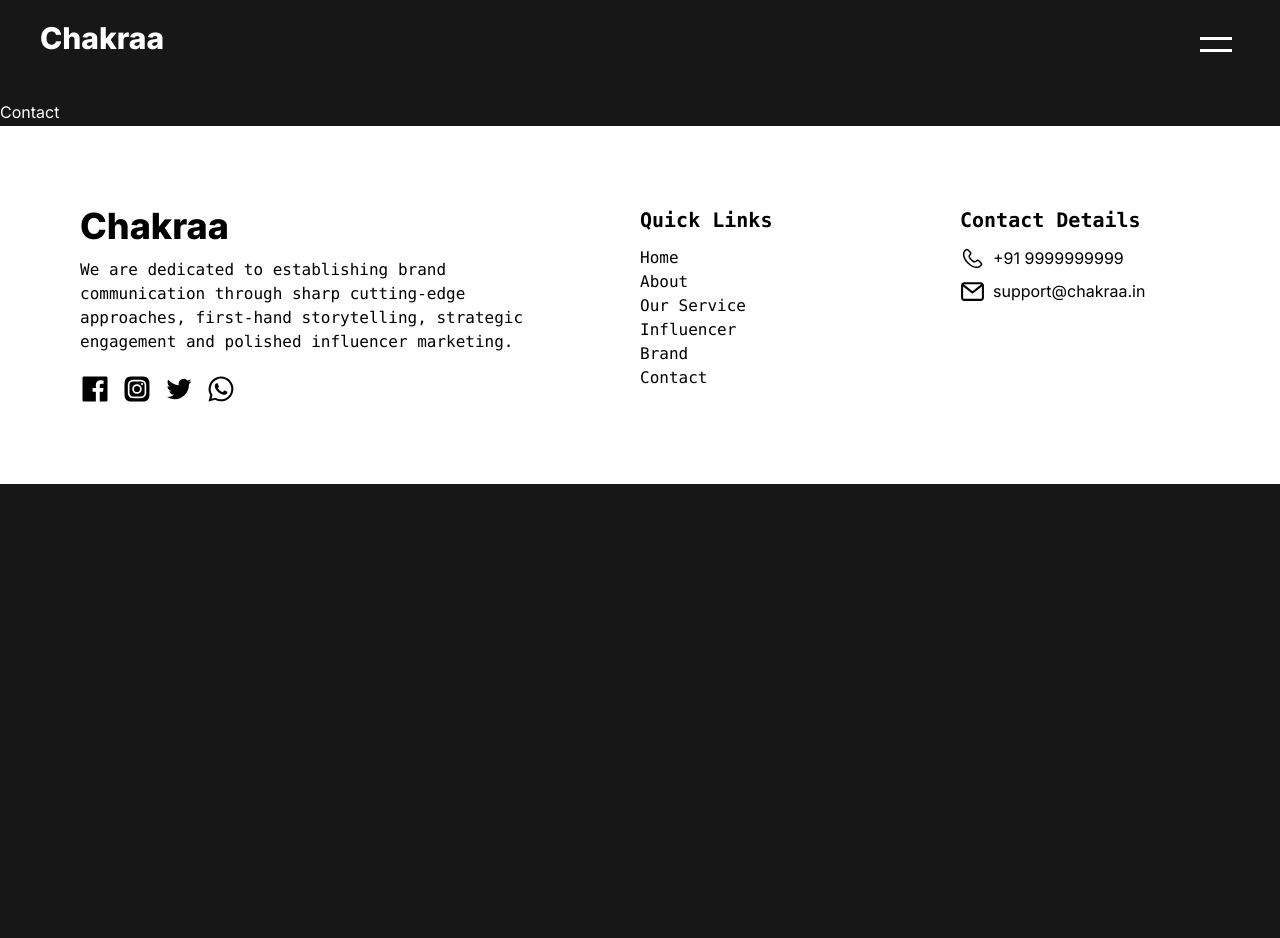
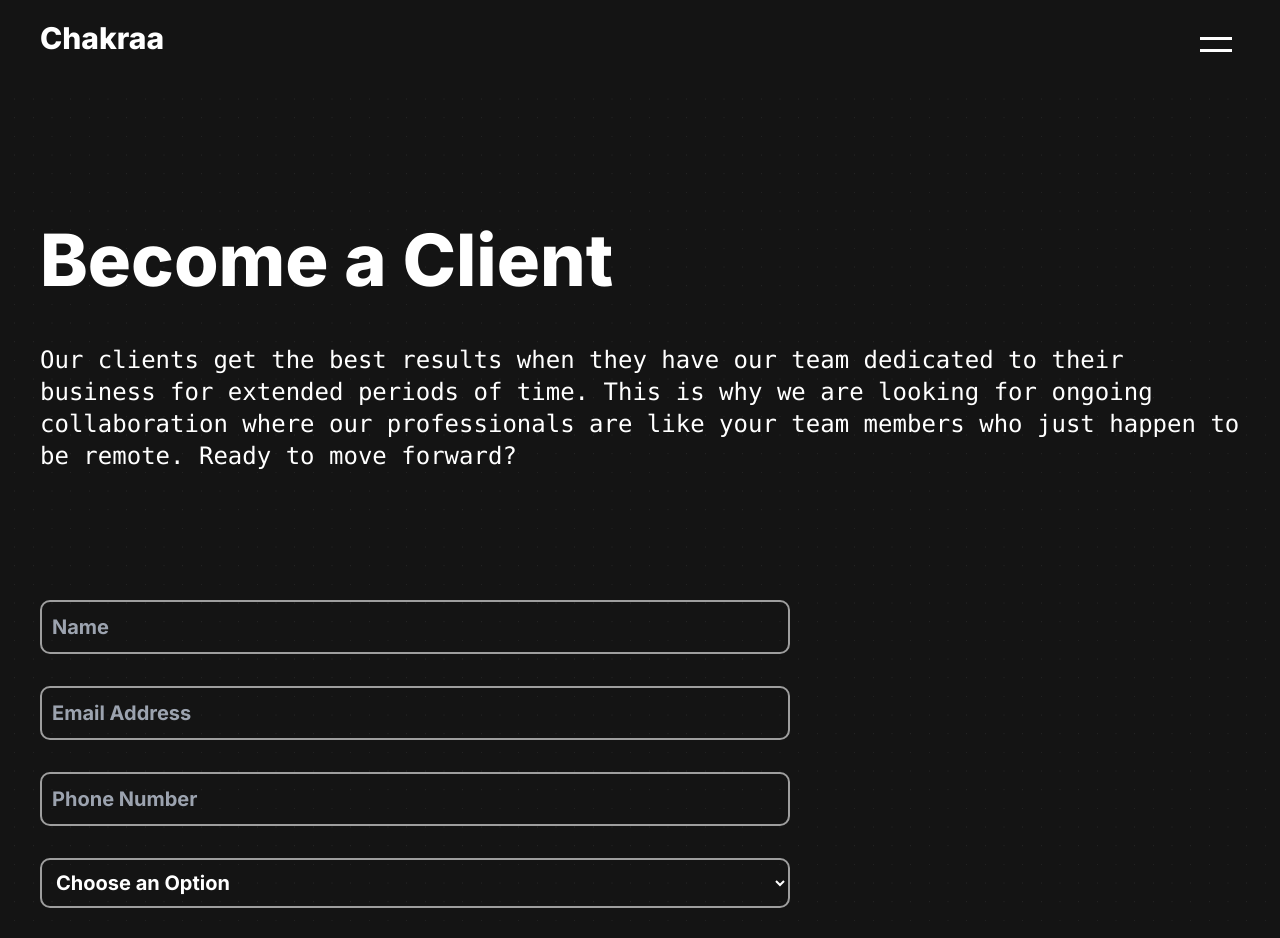
Before and after one commit to gdhyani/chakraa, a Next.js app: page /contact in a window 1280 px wide. Shown: the top 938 px of the page. Before the commit the page ends 800 px from the top, so only its background shows below. Built offline with nearby package versions, Linux system fonts and the light colour scheme.

Commit message:
contact page

```diff
--- /dev/null
+++ b/src/app/contact/contact.css
@@ -0,0 +1,28 @@
+input {
+    background-color: transparent;
+    border: 2px solid #9e9e9e;
+    border-radius: 10px;
+    padding: 10px;
+    font-size: 20px;
+    outline: none;
+    max-width: 750px;
+    font-weight: 700;
+}
+select {
+    background-color: transparent;
+    border: 2px solid #9e9e9e;
+    border-radius: 10px;
+    padding: 10px;
+    font-size: 20px;
+    outline: none;
+    max-width: 750px;
+    font-weight: 700;
+}
+select * {
+    background-color: #171717;
+    font-size: 20px;
+    display: flex;
+    outline: none !important;
+    max-width: 750px;
+    border: none !important;
+}
--- a/src/app/contact/page.js
+++ b/src/app/contact/page.js
@@ -1,5 +1,67 @@
-export default function Contact () {
-    return(
-        <main>Contact</main>
-    )
+"use client";
+
+import { useState } from "react";
+import "./contact.css";
+export default function Contact() {
+    const [formData, setFormData] = useState({
+        name: "",
+        email: "",
+        type: "",
+        phone: "",
+    });
+    return (
+        <main>
+            <section className="">
+                <div className="pt-20 mx-10 my-36">
+                    <h1 className="text-7xl font-extrabold">Become a Client</h1>
+                    <h1 className="text-lg sm:text-2xl font-light font-mono mt-12">
+                        Our clients get the best results when they have our team
+                        dedicated to their business for extended periods of
+                        time. This is why we are looking for ongoing
+                        collaboration where our professionals are like your team
+                        members who just happen to be remote. Ready to move
+                        forward?
+                    </h1>
+                    <form method="POST" id="contactForm" className="flex flex-col gap-8 mt-32">
+                        <input
+                            name="name"
+                            placeholder="Name"
+                            className="input"
+                            type="text"
+                            onChange={(ev) => {
+                                console.log(ev.target.value);
+                            }}
+                        />
+                        <input
+                            name="name"
+                            placeholder="Email Address"
+                            type="email"
+                            className=""
+                            onChange={(ev) => {
+                                console.log(ev.target.value);
+                            }}
+                        />
+                        <input
+                            name="name"
+                            placeholder="Phone Number"
+                            type="text"
+                            className=""
+                            onChange={(ev) => {
+                                console.log(ev.target.value);
+                            }}
+                        />
+                        <select name="type" form="contactForm" required>
+                        <option value="" hidden>Choose an Option</option>
+
+                            <option value="Client">Client</option>
+                            <option value="Influencer">Influencer</option>
+                            <option value="Other">Other</option>
+                        </select>
+                        <button className="px-5 py-2 w-max border-2 hover:border-transparent hover:bg-redishpink border-redishpink bg-transparent rounded-xl" type="submit" onClick={()=>{submitForm}}>Get in Touch</button>
+
+                    </form>
+                </div>
+            </section>
+        </main>
+    );
 }
--- a/src/app/globals.css
+++ b/src/app/globals.css
@@ -3,9 +3,16 @@
 @tailwind utilities;
 /* #ff6016 */
 body {
-    background: #171717;
+    background: #141414;
     color: white;
+    /* color: #9e9e9e; */
+    /* block:#1a1a1a */
+
     scroll-behavior: smooth;
+    background-image: url("../../public/background.svg");
+    background-position: center center;
+    background-repeat: no-repeat;
+    background-size: cover;
     /* position: relative;
     min-height: 100vh;
     padding-bottom:300px; */
--- a/src/app/navbar.js
+++ b/src/app/navbar.js
@@ -13,7 +13,7 @@ export default function Navbar() {
     return (
         <div className="fixed w-full items-center justify-between flex top-0 p-5 sm:px-10 bg-inherit">
             <div className="justify-between flex w-full">
-                <h1 className={`text-3xl font-extrabold z-30`}>Chakraa</h1>
+                <Link href="/" className={`text-3xl font-extrabold z-30`}>Chakraa</Link>
                 <button className={`z-30 `} onClick={handleClick}>
                     <Hamburger
                     toggled={!openMenu}
--- a/src/app/page.js
+++ b/src/app/page.js
@@ -189,12 +189,12 @@ export default function Home() {
             </section>
 
             {/* section4 */}
-            <section className=" flex flex-col mt-5 border py-5 mx-5 text-center">
+            <section className=" flex flex-col mt-5 border py-5 mx-3  sm:mx-5 text-center">
                 <h1 className="font-bold text-5xl sm:text-7xl mt-10 outlineShadow">
                     Service
                 </h1>
                 <h1 className="font-mono mt-1">What we Do</h1>
-                <div className="flex sm:flex-row flex-col gap-5 mt-16 sm:px-16 px-7 pb-10">
+                <div className="flex sm:flex-row flex-col gap-5 mt-16 sm:px-16 px-5 pb-10">
                     <div className="carosel sm:border-r-2 sm:border-b-0 border-b-2 border-redishpink sm:overflow-hidden overflow-x-scroll  sm:w-2/6 flex flex-row gap-2 sm:flex-col">
                         {section.map((map) => (
                             <button
--- a/tailwind.config.js
+++ b/tailwind.config.js
@@ -9,6 +9,7 @@ module.exports = {
         extend: {
             colors: {
                 'redishpink': "#ff0046",
+                'border':"#9e9e9e"
             },
             backgroundImage: {
                 "gradient-radial": "radial-gradient(var(--tw-gradient-stops))",
```
Also changed, not shown: public/background.svg (added).
